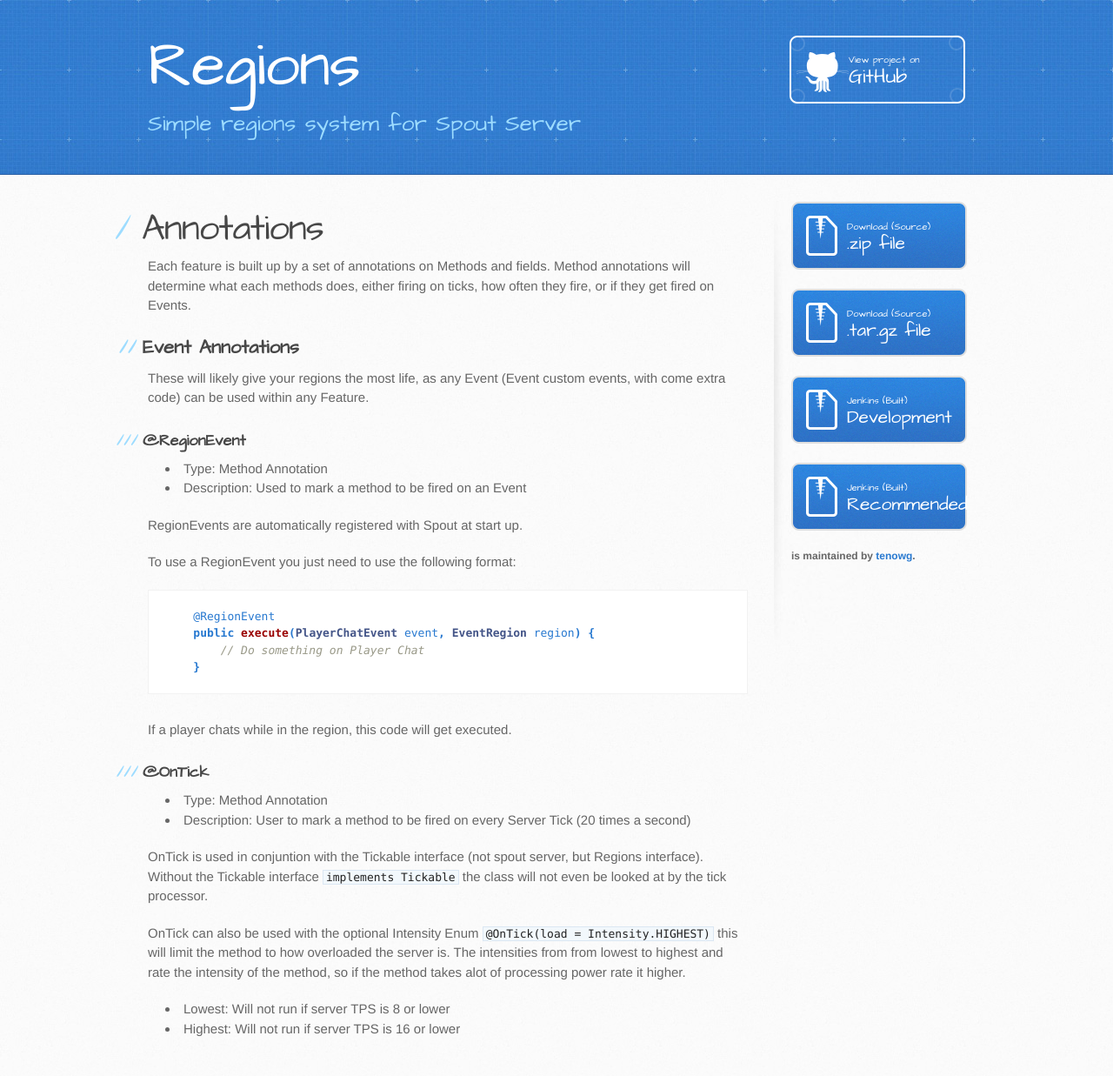
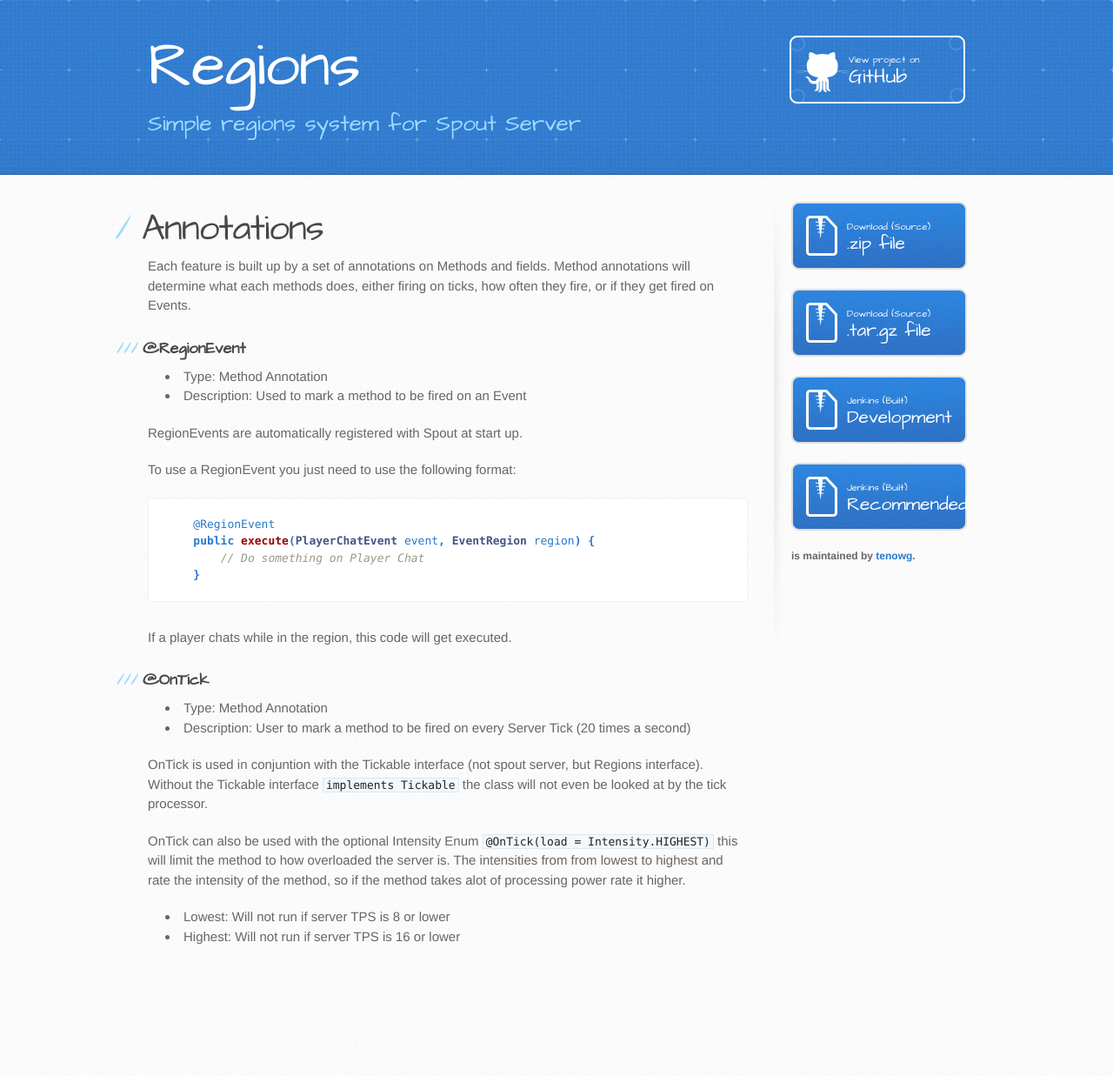
Before and after one commit to tenowg/Regions, a Jekyll site: the page built from annotation.md, in a window 1280 px wide. Shown: the whole page at 87% size. Built offline with Jekyll 4.4.1, drawn with Linux system fonts in a browser that asks for light colours; after the commit the page ends 1131 px from its top, so only the background shows below that.

Commit message:
Start annotation docs

```diff
--- a/annotation.md
+++ b/annotation.md
@@ -4,9 +4,6 @@ title: Regions - Annotations
 ---
 # Annotations
 Each feature is built up by a set of annotations on Methods and fields. Method annotations will determine what each methods does, either firing on ticks, how often they fire, or if they get fired on Events.
-
-## Event Annotations
-These will likely give your regions the most life, as any Event (Event custom events, with come extra code) can be used within any Feature.
 
 ### @RegionEvent
 * Type: Method Annotation
```
